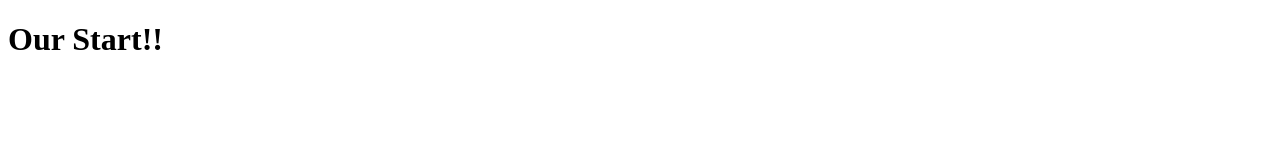
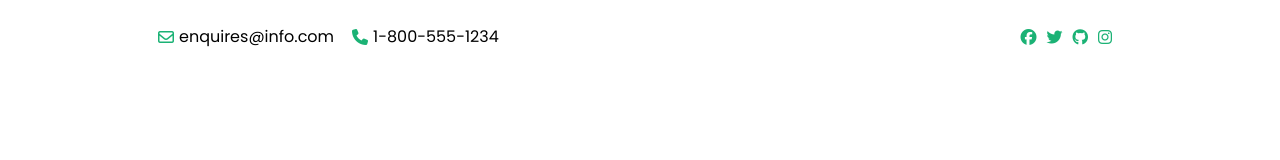
Before and after one commit to TlouManaka/FigmaHTMLCSSJS, a plain HTML site: page index.html in a window 1280 px wide. Drawn offline with Linux system fonts and the light colour scheme.

Commit message:
The top wrapper
the top wrapper

```diff
--- a/index.html
+++ b/index.html
@@ -3,13 +3,45 @@
 <head>
     <meta charset="UTF-8">
     <meta name="viewport" content="width=device-width, initial-scale=1.0">
-    <title>Document</title>
-    <link rel="stylesheet" href="./style.css">
+    <title>Figma Project</title>
+    <link rel="preconnect" href="https://fonts.googleapis.com">
+<link rel="preconnect" href="https://fonts.gstatic.com" crossorigin>
+<link href="https://fonts.googleapis.com/css2?family=Poppins:ital,wght@0,100;0,200;0,300;0,400;0,500;0,600;0,700;0,800;0,900;1,100;1,200;1,300;1,400;1,500;1,600;1,700;1,800;1,900&display=swap" rel="stylesheet">
+<link rel="stylesheet" href="https://cdnjs.cloudflare.com/ajax/libs/font-awesome/6.5.2/css/all.min.css" integrity="sha512-SnH5WK+bZxgPHs44uWIX+LLJAJ9/2PkPKZ5QiAj6Ta86w+fsb2TkcmfRyVX3pBnMFcV7oQPJkl9QevSCWr3W6A==" crossorigin="anonymous" referrerpolicy="no-referrer" />
+<link rel="stylesheet" href="./style.css"> <!--Linked custom css-->
+    <!-- Links for fonts-->
 </head>
 <body>
 
-    <H1>Our Start!!</H1>
+    <!--Navbar-->
 
-    <script src="./script.js"></script>
+    <header>
+        <div class="wrapper">
+
+            <div class="left-panel">
+                <i class="fa-regular fa-envelope"></i>
+                <p>enquires@info.com</p>
+                <i class="fa-solid fa-phone"></i>
+                <p>1-800-555-1234</p>
+            </div>
+
+            <div class="right-panel">
+                <a href="https://facebook.com/" class="fa-brands fa-facebook"    ></a>
+                <a href="#" class="fa-brands fa-twitter"></a>
+                <a href="#" class="fa-brands fa-github"></a>
+                <a href="#" class="fa-brands fa-instagram"></a>
+            </div>
+
+        </div>
+        <Nav class="navbar">
+
+
+        </Nav>
+    </header>
+
+
+    <!--Footer-->
+
+    <script src="./script.js"></script> <!--Linked custom js-->
 </body>
 </html>
--- a/style.css
+++ b/style.css
@@ -0,0 +1,76 @@
+:root{
+
+     --primary-color: #1BB275;
+     --secondary-color: #102C5B;
+     --font-color: #ffffff;
+     --tetiary-color: #999999;
+     --black-color:#000000;
+}
+
+
+body{
+
+    background-color: var(--font-color);
+}
+
+
+p{
+ font-family: 'Poppins';
+ font-style: normal;
+  font-size: 16px;
+  color: var(--black-color);
+
+}
+
+
+a{
+
+    color:  var(--primary-color);
+}
+
+
+i{
+
+    color:  var(--primary-color);
+}
+
+.wrapper{
+
+    display: flex;
+    justify-content: space-between;
+
+}
+
+.left-panel{
+
+    display: flex;
+    padding-left: 150px ;
+    align-items:center;
+
+
+}
+
+.left-panel p{
+
+    padding-right: 18px;
+}
+
+.left-panel i{
+
+    padding-right: 5px;
+}
+
+.right-panel{
+
+    display: flex;
+    align-items: center;
+    justify-content: space-between;
+    padding-right: 150px;
+}
+
+.right-panel a{
+
+    padding-right: 10px;
+    cursor: pointer;
+    text-decoration: none;
+}
```
Also changed, not shown: Assets/Rectangle 2.png (added).
